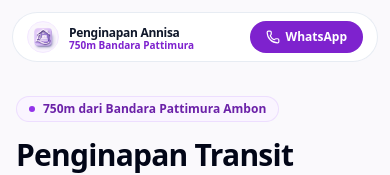
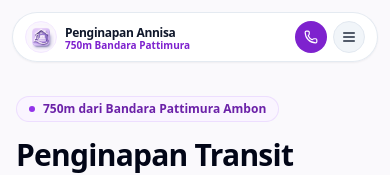
Before and after one commit to ilsetiawan1/penginapan-annisa, a Next.js app in the folder apps/web/: page / in a window 390 px wide. Shown: the top 175 px of the page. Built offline with nearby package versions, Linux system fonts and the light colour scheme.

Commit message:
feat: add mobile hamburger navigation menu and compact icon-only WA button on mobile navbar

```diff
--- a/apps/web/src/components/layout/navbar.tsx
+++ b/apps/web/src/components/layout/navbar.tsx
@@ -1,13 +1,15 @@
 "use client";
 
-import { Bed, BookOpen, Gift, Home, MapPin, Phone } from "lucide-react";
+import { Bed, BookOpen, Gift, Home, MapPin, Menu, Phone, X } from "lucide-react";
 import Image from "next/image";
 import Link from "next/link";
 import { usePathname } from "next/navigation";
+import { useState } from "react";
 import { Button } from "../ui/button";
 
 export function Navbar() {
   const pathname = usePathname();
+  const [isMobileMenuOpen, setIsMobileMenuOpen] = useState(false);
 
   const navLinks = [
     { href: "/", label: "Beranda", icon: Home },
@@ -18,10 +20,15 @@ export function Navbar() {
   ];
 
   return (
-    <div className="fixed top-3 sm:top-5 inset-x-0 z-50 flex justify-center px-3 sm:px-4 pointer-events-none">
-      <header className="w-full max-w-5xl bg-white/95 backdrop-blur-md border border-slate-200/80 shadow-xs rounded-full px-3.5 sm:px-5 py-2 flex items-center justify-between pointer-events-auto transition-all">
+    <div className="fixed top-3 sm:top-5 inset-x-0 z-50 flex flex-col items-center px-3 sm:px-4 pointer-events-none">
+      {/* Floating Capsule Header */}
+      <header className="w-full max-w-5xl bg-white/95 backdrop-blur-md border border-slate-200/90 shadow-sm rounded-full px-3 sm:px-5 py-2 flex items-center justify-between pointer-events-auto transition-all">
         {/* Brand Logo & Name */}
-        <Link href="/" className="flex items-center gap-2.5 group">
+        <Link
+          href="/"
+          onClick={() => setIsMobileMenuOpen(false)}
+          className="flex items-center gap-2 group shrink-0"
+        >
           <div className="relative w-8 h-8 rounded-full overflow-hidden bg-purple-50 border border-purple-100 flex items-center justify-center shrink-0">
             <Image
               src="/logo-penginapan-annisa.png"
@@ -41,7 +48,7 @@ export function Navbar() {
           </div>
         </Link>
 
-        {/* Clean Center Navigation */}
+        {/* Desktop Center Navigation */}
         <nav className="hidden md:flex items-center gap-1 bg-slate-100/80 p-1 rounded-full border border-slate-200/50">
           {navLinks.map((link) => {
             const isActive = pathname === link.href;
@@ -61,13 +68,15 @@ export function Navbar() {
           })}
         </nav>
 
-        {/* Action Button */}
-        <div className="flex items-center gap-2">
+        {/* Right Action Buttons */}
+        <div className="flex items-center gap-1.5 sm:gap-2">
+          {/* WA Button: Icon Only on Mobile, Icon + Text on Desktop */}
           <Button
             asChild
             variant="primary"
             size="sm"
-            className="rounded-full px-4 py-1.5 text-xs font-bold bg-purple-700 hover:bg-purple-800 text-white shadow-xs"
+            className="rounded-full w-8 h-8 sm:w-auto sm:h-auto p-0 sm:px-4 sm:py-1.5 text-xs font-bold bg-purple-700 hover:bg-purple-800 text-white shadow-xs flex items-center justify-center shrink-0"
+            title="Chat WhatsApp Resmi"
           >
             <a
               href="https://wa.me/6281242163116?text=Halo%20Penginapan%20Annisa,%20saya%20ingin%20tanya%20ketersediaan%20kamar%20transit"
@@ -75,11 +84,57 @@ export function Navbar() {
               rel="noreferrer"
             >
               <Phone className="w-3.5 h-3.5" />
-              <span>WhatsApp</span>
+              <span className="hidden sm:inline sm:ml-1.5">WhatsApp</span>
             </a>
           </Button>
+
+          {/* Mobile Hamburger Toggle Button */}
+          <button
+            type="button"
+            onClick={() => setIsMobileMenuOpen(!isMobileMenuOpen)}
+            className="md:hidden w-8 h-8 rounded-full bg-slate-100 hover:bg-slate-200 text-slate-800 flex items-center justify-center border border-slate-200 transition-colors"
+            aria-label="Toggle Menu"
+          >
+            {isMobileMenuOpen ? (
+              <X className="w-4 h-4 text-purple-700" />
+            ) : (
+              <Menu className="w-4 h-4" />
+            )}
+          </button>
         </div>
       </header>
+
+      {/* Mobile Dropdown Navigation Drawer */}
+      {isMobileMenuOpen && (
+        <div className="w-full max-w-sm mt-2 p-3 bg-white/98 backdrop-blur-xl border border-slate-200/90 shadow-xl rounded-2xl pointer-events-auto transition-all animate-in fade-in slide-in-from-top-2 duration-200">
+          <div className="space-y-1">
+            {navLinks.map((link) => {
+              const Icon = link.icon;
+              const isActive = pathname === link.href;
+              return (
+                <Link
+                  key={link.href}
+                  href={link.href}
+                  onClick={() => setIsMobileMenuOpen(false)}
+                  className={`flex items-center gap-3 px-3.5 py-2.5 rounded-xl text-xs font-bold transition-all ${
+                    isActive
+                      ? "bg-purple-50 text-purple-800 border border-purple-100"
+                      : "text-slate-700 hover:bg-slate-50"
+                  }`}
+                >
+                  <Icon className={`w-4 h-4 ${isActive ? "text-purple-700" : "text-slate-500"}`} />
+                  <span>{link.label}</span>
+                </Link>
+              );
+            })}
+          </div>
+
+          <div className="mt-2.5 pt-2.5 border-t border-slate-100 px-3 flex items-center justify-between text-[11px] text-slate-500 font-medium">
+            <span>Buka 07:00 – 21:00 WIT</span>
+            <span className="text-purple-700 font-bold">750m Bandara</span>
+          </div>
+        </div>
+      )}
     </div>
   );
 }
```
